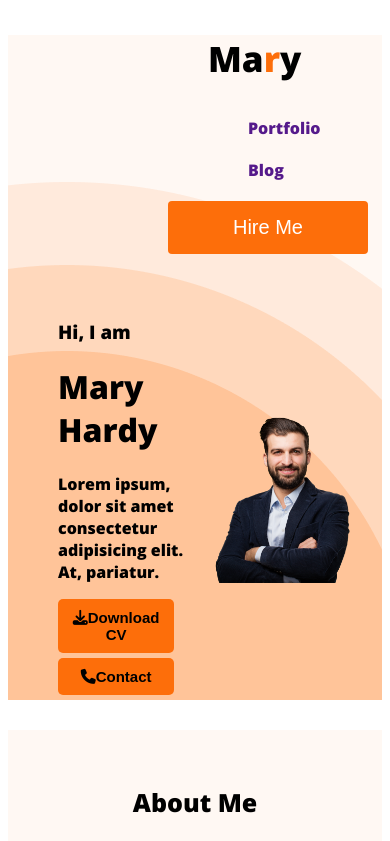
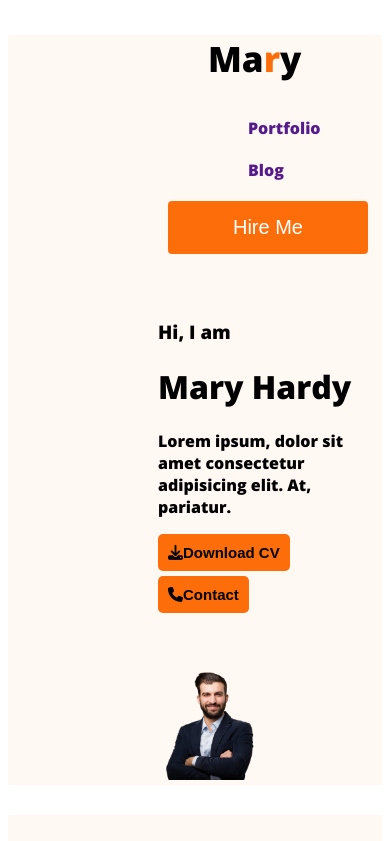
Before and after one commit to rajuAhmed90/web-developer-portfolio, a plain HTML site: page index.html in a window 390 px wide. Shown: the top 841 px of the page. Drawn offline with nearby package versions, Linux system fonts and the light colour scheme.

Commit message:
576px responsive done

```diff
--- a/styles/portfolio.css
+++ b/styles/portfolio.css
@@ -230,20 +230,23 @@ footer .submit{
     }
     .header{
 
-        background-image: url('../images/header_bg.png');
-        background-repeat: no-repeat;
+        background-image: none;
+
 
 
     }
     .banner{
+        flex-direction: column;
+    }
 
-        padding: 30px 30px 0px 50px;
+    .banner-image{
+        margin-top: 50px;
 
     }
 
     .banner img {
-        width: 100%;
-        height: 100%;
+        width: 50%;
+        height: 50%;
 
     }
 
@@ -252,7 +255,7 @@ footer .submit{
         margin-bottom: 5px;
         font-weight: 700;
         margin-right: 0px;
-        width: 80%;
+        /* width: 80%; */
     }
 
 
@@ -294,6 +297,9 @@ footer .submit{
     display: block;
 
 }
+.skill h3{
+    text-align: center;
+}
 
 .resume h3{
     padding-left: 20px;
```
Also changed, not shown: index.html (+1 -1 lines).
